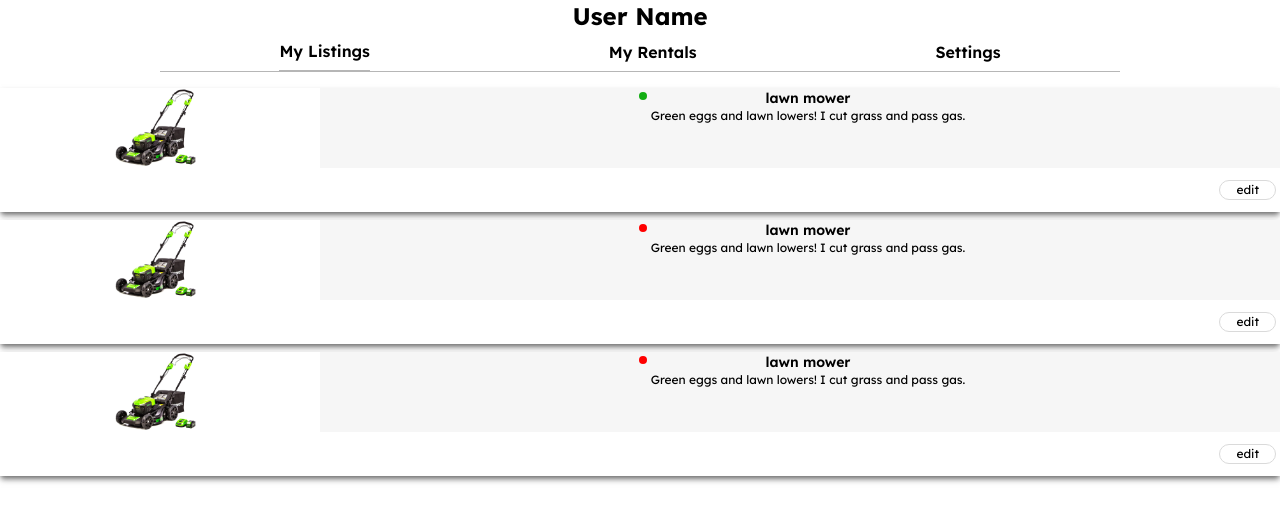
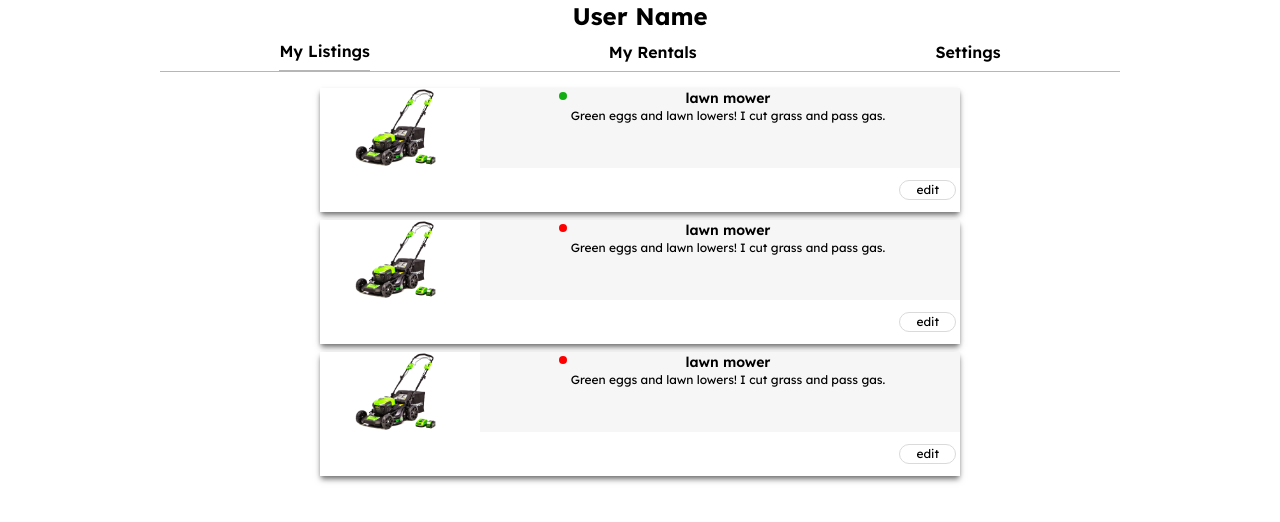
Before and after one commit to chingu-voyages/v46-tier3-team-37, a Next.js app: page /profile/listings in a window 1280 px wide. Shown: the top 522 px of the page. Built offline with nearby package versions, Linux system fonts and the light colour scheme.

Commit message:
C:/Program Files/Git/profile/listings and /profile/rentals responsive design md and lg

```diff
--- a/app/profile/listings/page.tsx
+++ b/app/profile/listings/page.tsx
@@ -3,8 +3,8 @@ import Card from "@/components/uiComponents/Card";
 
 export default function Listings() {
     return (
-        <section className="flex-col mt-4">
-            <ul className="flex gap-2 flex-col">
+        <section className="flex justify-center mt-4">
+            <ul className="flex gap-2 flex-col md:w-1/2">
                 <li key={1}>
                     <Card active={true} variant={'detailed'} title={'lawn mower'} description="Green eggs and lawn lowers! I cut grass and pass gas.">
                         <Button variant={'thin'} size={'sm'} cardType='detailed'>edit</Button>
--- a/app/profile/rentals/page.tsx
+++ b/app/profile/rentals/page.tsx
@@ -3,8 +3,8 @@ import Card from "@/components/uiComponents/Card";
 
 export default function Profile() {
   return (
-    <section className="flex-col mt-4">
-            <ul className="flex gap-2 flex-col">
+    <section className="flex justify-center mt-4">
+            <ul className="flex lg:w-1/2  gap-2 flex-col">
                 <li key={1}>
                     <Card variant={'default'} title={'lawn mower'} description="Green eggs and lawn lowers! I cut grass and pass gas.">
                         <Button variant={'thin'} size={'sm'} cardType="default">cancel</Button>
```
